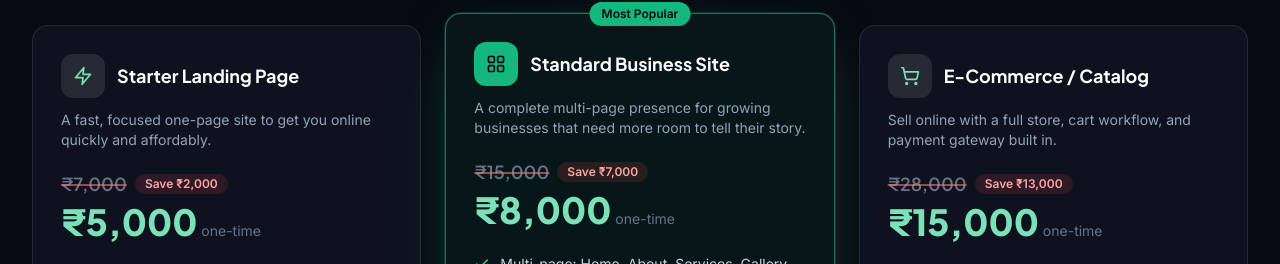
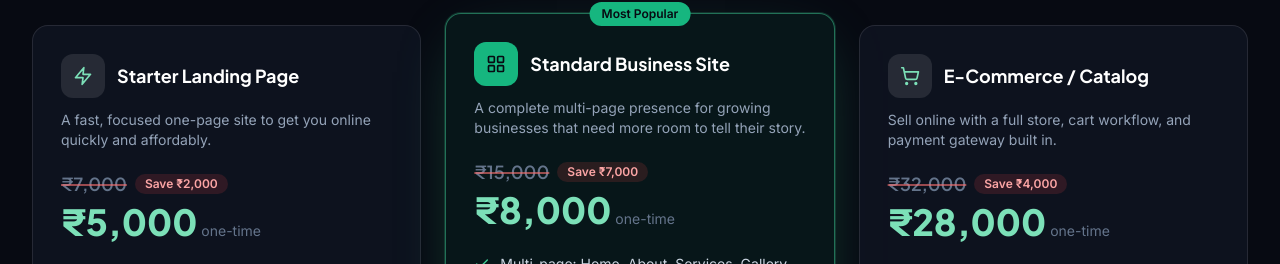
Before and after one commit to ChiragVachheta/BizzGrowUpPremium, a React (Vite) app: page / in a window 1280 px wide. Shown: the part 3483-3747 px from the top of the page. Built offline with nearby package versions, Linux system fonts and the light colour scheme; no server answers.

Commit message:
Updated Price

```diff
--- a/src/components/Pricing.tsx
+++ b/src/components/Pricing.tsx
@@ -56,9 +56,9 @@ const PACKAGES: Pkg[] = [
   },
   {
     name: 'E-Commerce / Catalog',
-    originalPrice: '₹28,000',
-    discountedPrice: '₹15,000',
-    savings: 'Save ₹13,000',
+    originalPrice: '₹32,000',
+    discountedPrice: '₹28,000',
+    savings: 'Save ₹4,000',
     tagline: 'Sell online with a full store, cart workflow, and payment gateway built in.',
     icon: ShoppingCart,
     features: [
```
